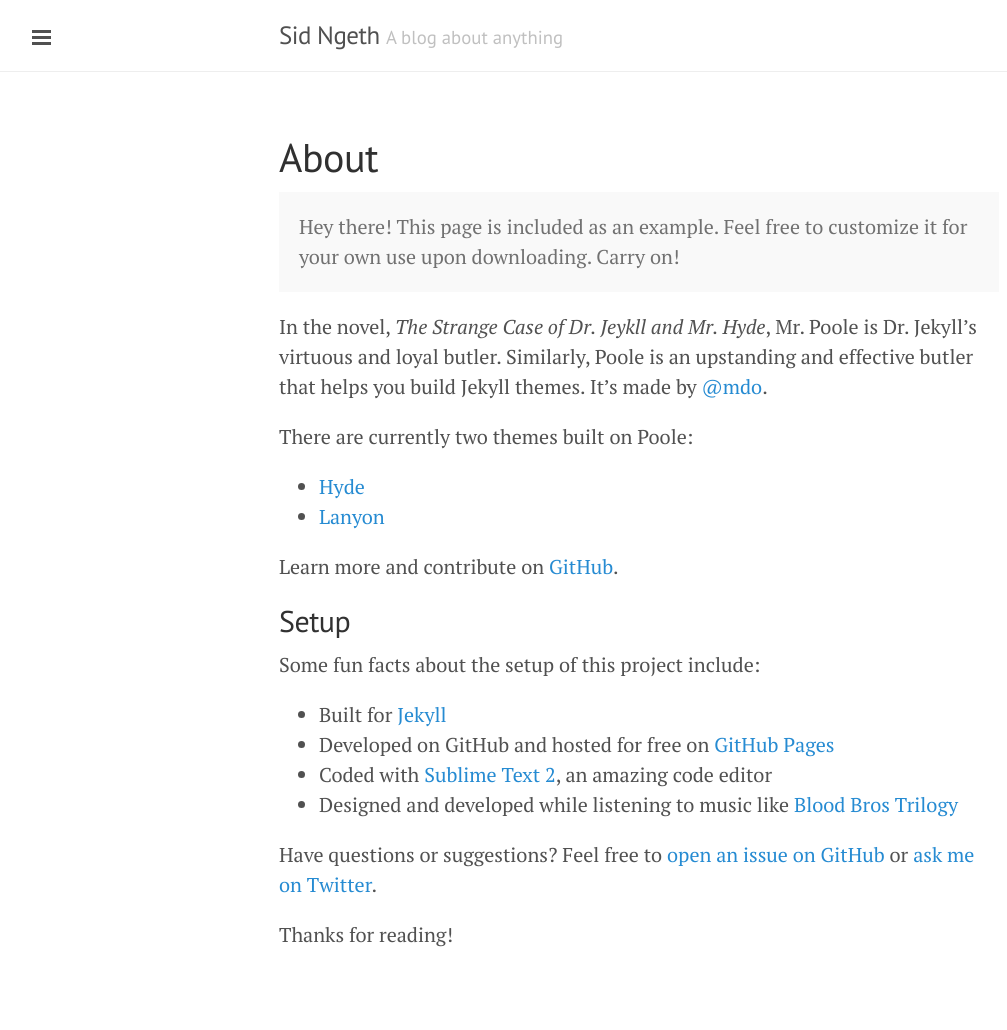
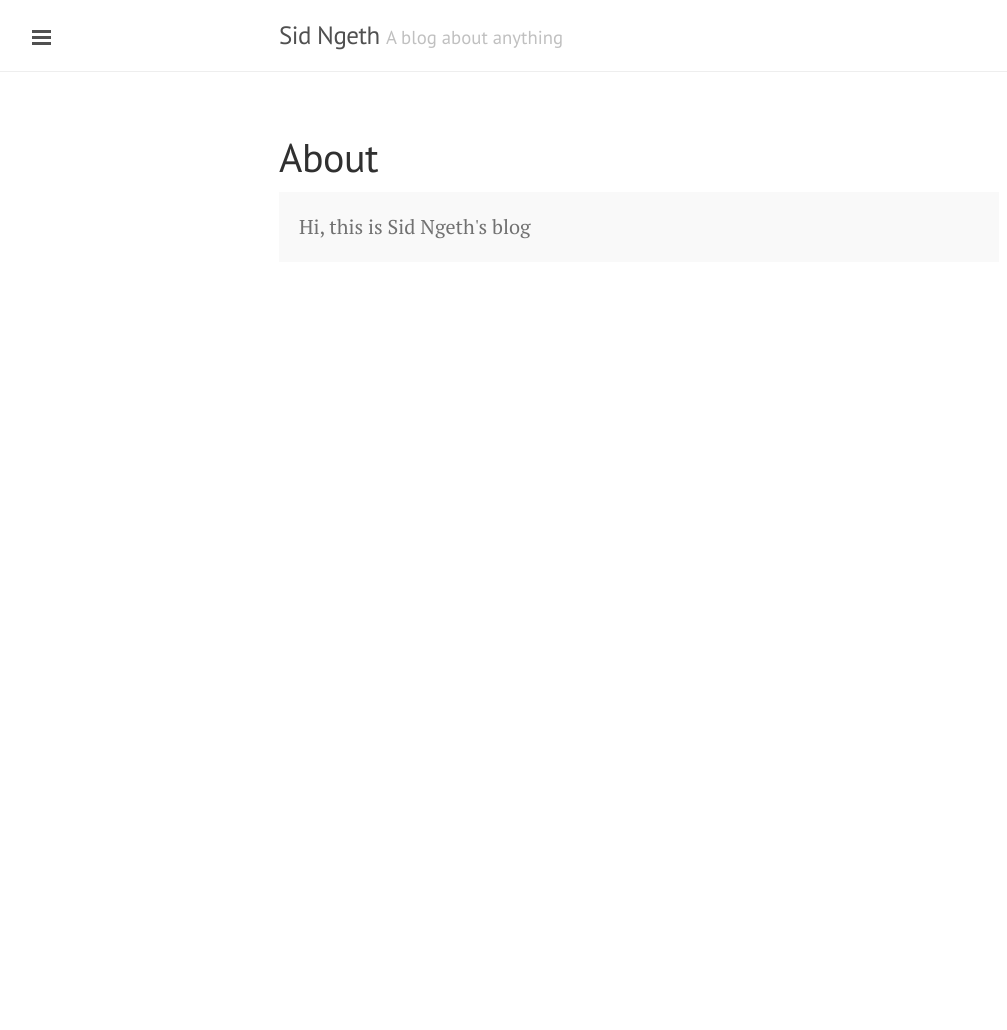
Before and after one commit to sngeth/sngeth.github.io, a Jekyll site: the page built from about.md, in a window 1280 px wide. Shown: the whole page, without its empty margins (1-1008 px from the left). Built offline with Jekyll 4.4.1, drawn with Linux system fonts in a browser that asks for light colours; Markdown is read by kramdown in place of the engine named in the settings; after the commit the page ends 900 px from its top, so only the background shows below that.

Commit message:
Updated about.md

```diff
--- a/about.md
+++ b/about.md
@@ -4,27 +4,5 @@
 ---
 
 <p class="message">
-  Hey there! This page is included as an example. Feel free to customize it for your own use upon downloading. Carry on!
+  Hi, this is Sid Ngeth's blog
 </p>
-
-In the novel, *The Strange Case of Dr. Jeykll and Mr. Hyde*, Mr. Poole is Dr. Jekyll's virtuous and loyal butler. Similarly, Poole is an upstanding and effective butler that helps you build Jekyll themes. It's made by [@mdo](https://twitter.com/mdo).
-
-There are currently two themes built on Poole:
-
-* [Hyde](http://hyde.getpoole.com)
-* [Lanyon](http://lanyon.getpoole.com)
-
-Learn more and contribute on [GitHub](https://github.com/poole).
-
-## Setup
-
-Some fun facts about the setup of this project include:
-
-* Built for [Jekyll](http://jekyllrb.com)
-* Developed on GitHub and hosted for free on [GitHub Pages](https://pages.github.com)
-* Coded with [Sublime Text 2](http://sublimetext.org), an amazing code editor
-* Designed and developed while listening to music like [Blood Bros Trilogy](https://soundcloud.com/maddecent/sets/blood-bros-series)
-
-Have questions or suggestions? Feel free to [open an issue on GitHub](https://github.com/poole/issues/new) or [ask me on Twitter](https://twitter.com/mdo).
-
-Thanks for reading!
```
